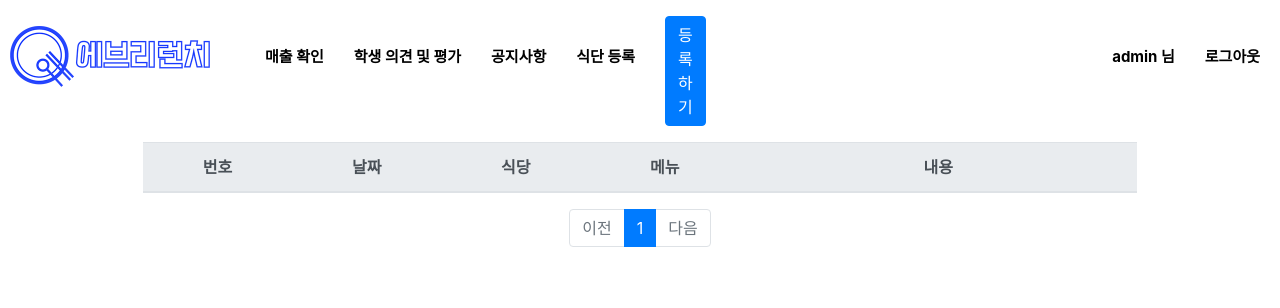
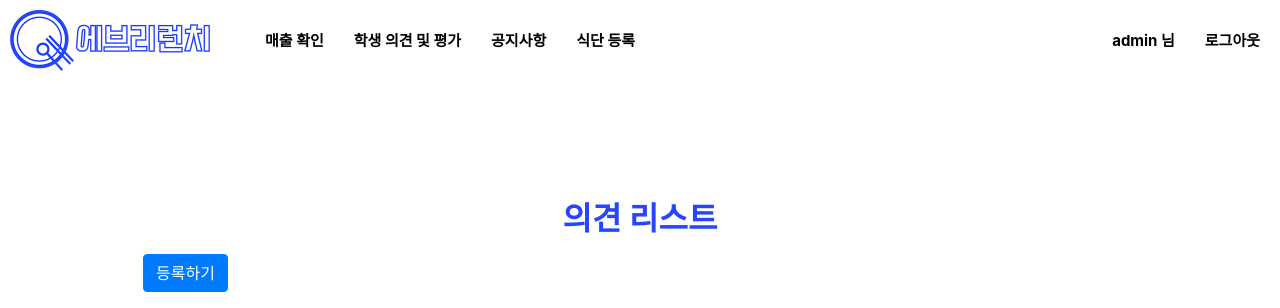
Before and after one commit to cdefg04/django-everylunch-web, a Django app: page /evaluate/list/ in a window 1280 px wide. Shown: the top 308 px of the page. Run offline with Django 3.2, Linux system fonts and the light colour scheme; a user stored in the database is signed in; data that the repository does not hold is empty; some libraries are stand-ins or nearby versions.

Commit message:
evaluate update

```diff
--- a/evaluate/templates/evaluate/evaluate_list.html
+++ b/evaluate/templates/evaluate/evaluate_list.html
@@ -3,6 +3,8 @@
 
 {% load list_filter %}
 {% block content %}
+    <h2 style=" vertical-align: middle; text-align: center; padding-top: 200px;
+                border-style: none; font-weight: bold; color: #2545fe">의견 리스트</h2>
     <div class="container my-3" style="width: 80%; margin: 0 auto;">
         <div class="row justify-content-between my-3">
             <div class="col-2">
```
